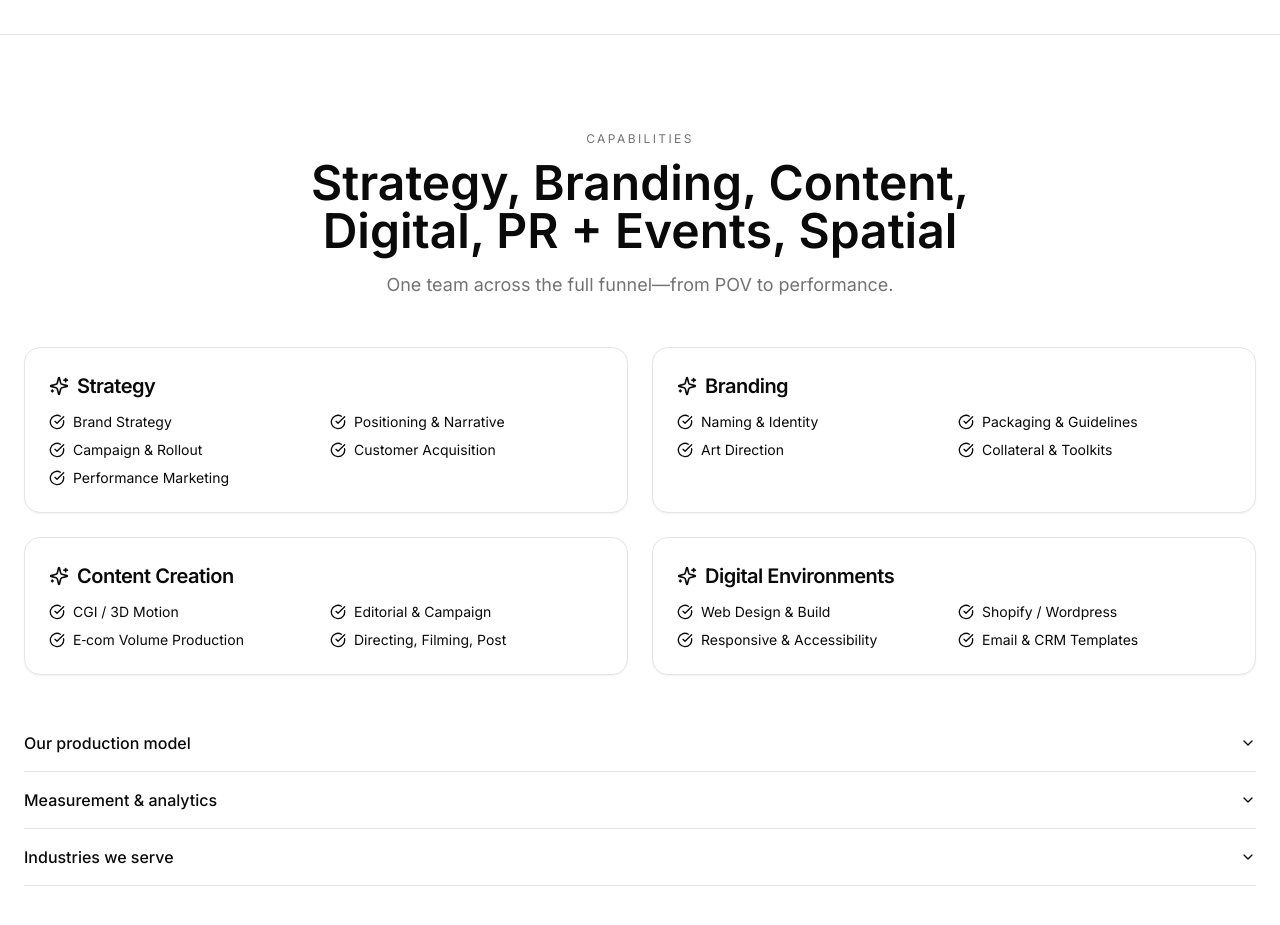
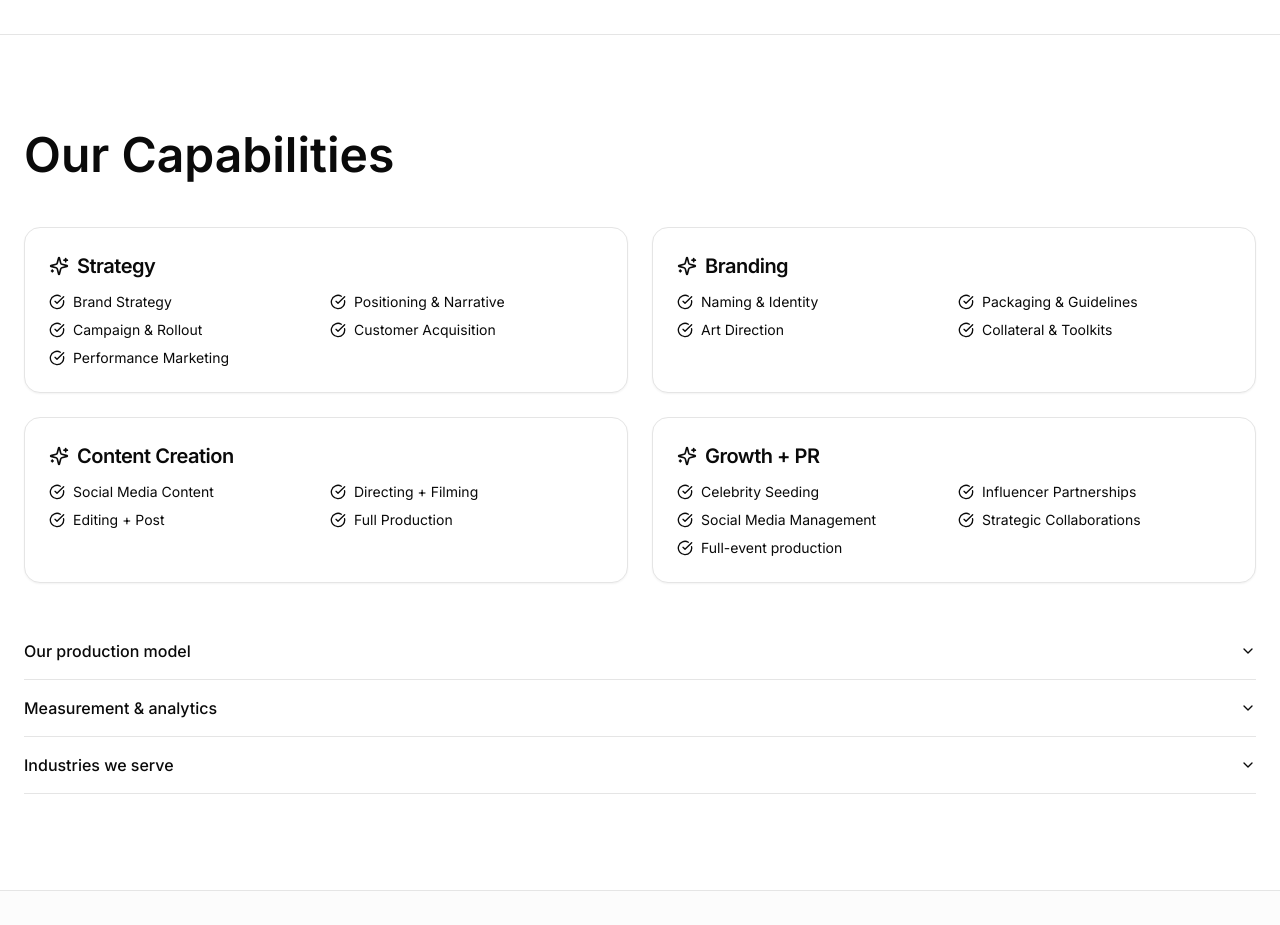
Before and after one commit to wenlanbo/club86, a Next.js app: page / in a window 1280 px wide. Shown: the part 2500-3425 px from the top of the page. Built offline with nearby package versions, Linux system fonts and the light colour scheme.

Commit message:
Update Capabilities section: remove overline, left-align heading, update Content Creation and Growth + PR items

```diff
--- a/components/LuxuryAgencyLanding.tsx
+++ b/components/LuxuryAgencyLanding.tsx
@@ -131,7 +131,9 @@ export default function LuxuryAgencyLanding() {
       {/* CAPABILITIES */}
       <section id="services" className="border-t">
         <div className="max-w-7xl mx-auto px-4 md:px-6 py-16 md:py-24">
-          <SectionTitle overline="Capabilities" title="Strategy, Branding, Content, Digital, PR + Events, Spatial" subtitle="One team across the full funnel—from POV to performance."/>
+          <h2 className="text-3xl md:text-5xl font-semibold leading-tight mb-12 text-left">
+            Our Capabilities
+          </h2>
 
           <div className="grid grid-cols-1 lg:grid-cols-2 gap-6 mb-10">
             <Capability title="Strategy" items={[
@@ -148,16 +150,17 @@ export default function LuxuryAgencyLanding() {
               "Collateral & Toolkits"
             ]}/>
             <Capability title="Content Creation" items={[
-              "CGI / 3D Motion",
-              "Editorial & Campaign",
-              "E‑com Volume Production",
-              "Directing, Filming, Post"
+              "Social Media Content",
+              "Directing + Filming",
+              "Editing + Post",
+              "Full Production"
             ]}/>
-            <Capability title="Digital Environments" items={[
-              "Web Design & Build",
-              "Shopify / Wordpress",
-              "Responsive & Accessibility",
-              "Email & CRM Templates"
+            <Capability title="Growth + PR" items={[
+              "Celebrity Seeding",
+              "Influencer Partnerships",
+              "Social Media Management",
+              "Strategic Collaborations",
+              "Full-event production"
             ]}/>
           </div>
 
```
